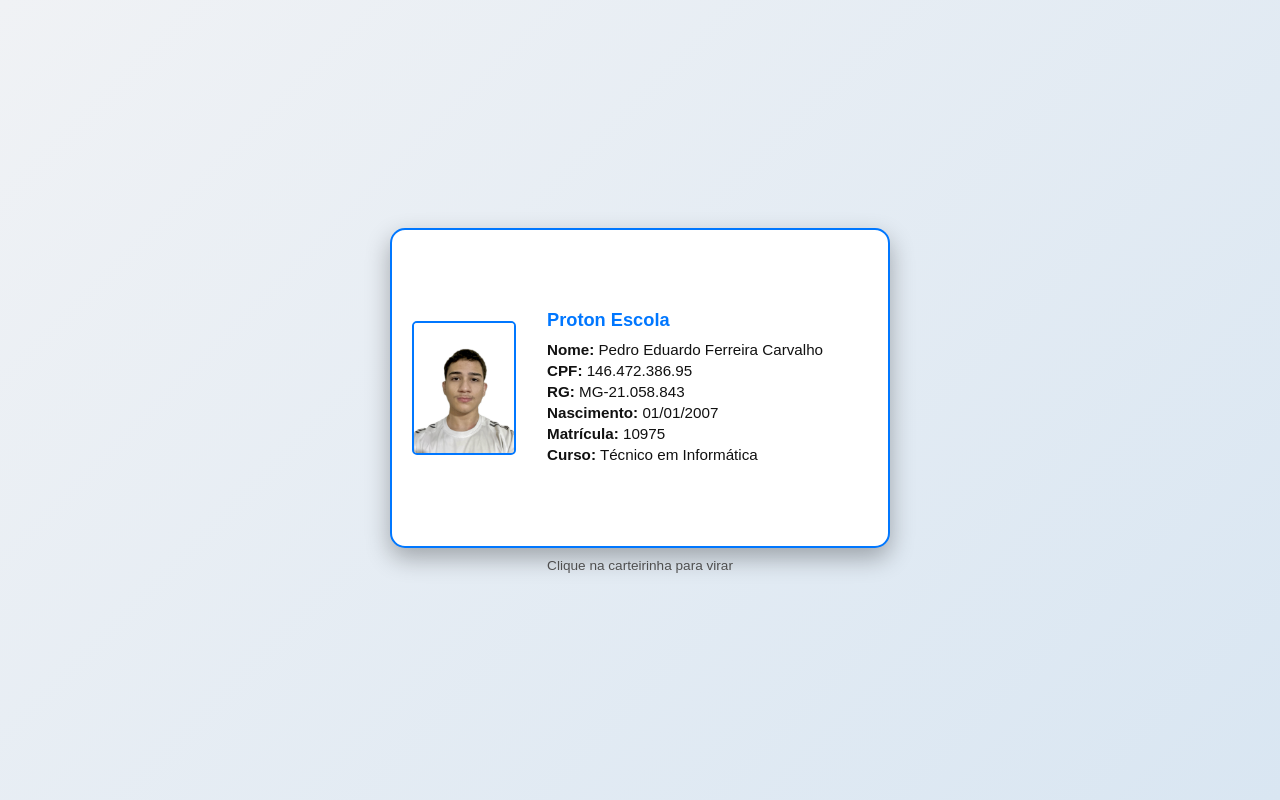
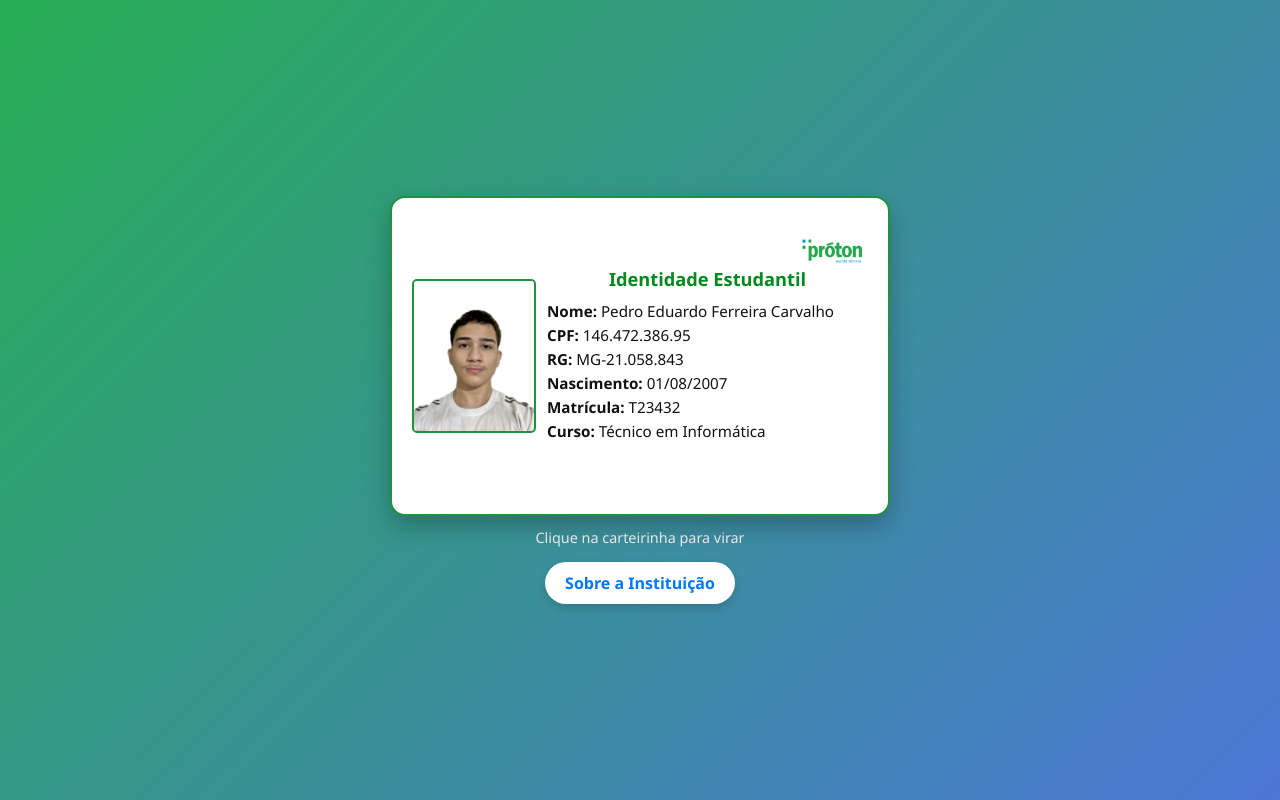
Before and after one commit to eduardopedroo2007-web/aB3x9QwZpL8tF0uVmNsK2yRhD, a plain HTML site: page index.html in a window 1280 px wide. Drawn offline with Linux system fonts and the light colour scheme.

Commit message:
Update index.html

```diff
--- a/index.html
+++ b/index.html
@@ -5,8 +5,10 @@
   <title>Carteirinha Digital</title>
   <style>
     body {
-      font-family: Arial, sans-serif;
-      background: linear-gradient(135deg, #f0f2f5, #d9e6f2);
+      font-family: "Segoe UI", Arial, sans-serif;
+      /* Fundo criativo, moderno e profissional */
+      background: linear-gradient(135deg, #26ad53 0%, #4b77d6 100%);
+      background-attachment: fixed;
       display: flex;
       justify-content: center;
       align-items: center;
@@ -16,6 +18,7 @@
 
     .card-container {
       perspective: 1200px;
+      text-align: center;
     }
 
     .card {
@@ -25,6 +28,7 @@
       transform-style: preserve-3d;
       transition: transform 0.9s;
       cursor: pointer;
+      margin: auto;
     }
 
     .card.is-flipped {
@@ -37,12 +41,27 @@
       height: 100%;
       border-radius: 15px;
       backface-visibility: hidden;
-      box-shadow: 0 10px 25px rgba(0,0,0,0.3);
-      background: white;
-      border: 2px solid #0077ff;
+      box-shadow: 0 10px 25px rgba(0,0,0,0.25);
+      background: #fff;
+      border: 2px solid #22913c;
       padding: 20px;
       box-sizing: border-box;
     }
+
+    /* Logo adicional no canto superior direito */
+.front .logo-top-right {
+  position: absolute;
+  top: 15px;
+  right: 15px;
+  width: 80px;
+  height: 80px;
+}
+.front .logo-top-right img {
+  width: 100%;
+  height: 100%;
+  object-fit: contain;
+}
+
 
     /* Frente */
     .front {
@@ -52,9 +71,9 @@
       align-items: center;
     }
     .foto {
-      width: 100px;
-      height: 130px;
-      border: 2px solid #0077ff;
+      width: 120px;
+      height: 150px;
+      border: 2px solid #22913c;
       border-radius: 5px;
       background: #eee;
       display: flex;
@@ -70,11 +89,14 @@
     .dados {
       font-size: 0.95em;
       color: #111;
+      text-align: justify
     }
     .dados h2 {
       margin: 0 0 10px 0;
       font-size: 1.2em;
-      color: #0077ff;
+      color: #008a1e;
+      text-align: center;
+
     }
     .dados p {
       margin: 4px 0;
@@ -90,7 +112,7 @@
     }
     .verso h3 {
       text-align: center;
-      color: #0077ff;
+      color: #22913c;
       margin-top: 5px;
     }
 
@@ -102,7 +124,7 @@
     }
 
     .assinatura-diretor img {
-      width: 150px;
+      width: 115px;
       height: auto;
     }
 
@@ -127,9 +149,27 @@
     /* Instrução para virar */
     .hint {
       text-align: center;
-      margin-top: 10px;
-      font-size: 0.85em;
-      color: #555;
+      margin-top: 12px;
+      font-size: 0.9em;
+      color: #f0f0f0;
+    }
+
+    /* Botão da instituição */
+    .instituicao-btn {
+      display: inline-block;
+      margin-top: 15px;
+      padding: 10px 20px;
+      background: #fff;
+      color: #0077ff;
+      border-radius: 25px;
+      text-decoration: none;
+      font-weight: bold;
+      box-shadow: 0 4px 10px rgba(0,0,0,0.15);
+      transition: 0.3s;
+    }
+    .instituicao-btn:hover {
+      background: #0077ff;
+      color: #fff;
     }
   </style>
 </head>
@@ -144,14 +184,19 @@
           <img src="3x4.jpg" alt="Foto do Estudante">
         </div>
         <div class="dados">
-          <h2>Proton Escola</h2>
+          <h2>Identidade Estudantil</h2>
           <p><b>Nome:</b> Pedro Eduardo Ferreira Carvalho</p>
           <p><b>CPF:</b> 146.472.386.95</p>
           <p><b>RG:</b> MG-21.058.843</p>
-          <p><b>Nascimento:</b> 01/01/2007</p>
-          <p><b>Matrícula:</b> 10975</p>
+          <p><b>Nascimento:</b> 01/08/2007</p>
+          <p><b>Matrícula:</b> T23432</p>
           <p><b>Curso:</b> Técnico em Informática</p>
         </div>
+        <!-- Logo adicional no canto superior direito -->
+<div class="logo-top-right">
+  <img src="A.png" alt="Logo da Instituição">
+</div>
+
       </div>
 
       <!-- Verso -->
@@ -177,7 +222,11 @@
         </div>
       </div>
     </div>
+
     <div class="hint">Clique na carteirinha para virar</div>
+    <a href="https://www.econodata.com.br/consulta-empresa/03037585000102-proton-escola-tecnica-e-profissionalizante-ltda" target="_blank" class="instituicao-btn">
+      Sobre a Instituição
+    </a>
   </div>
 
   <script>
```
